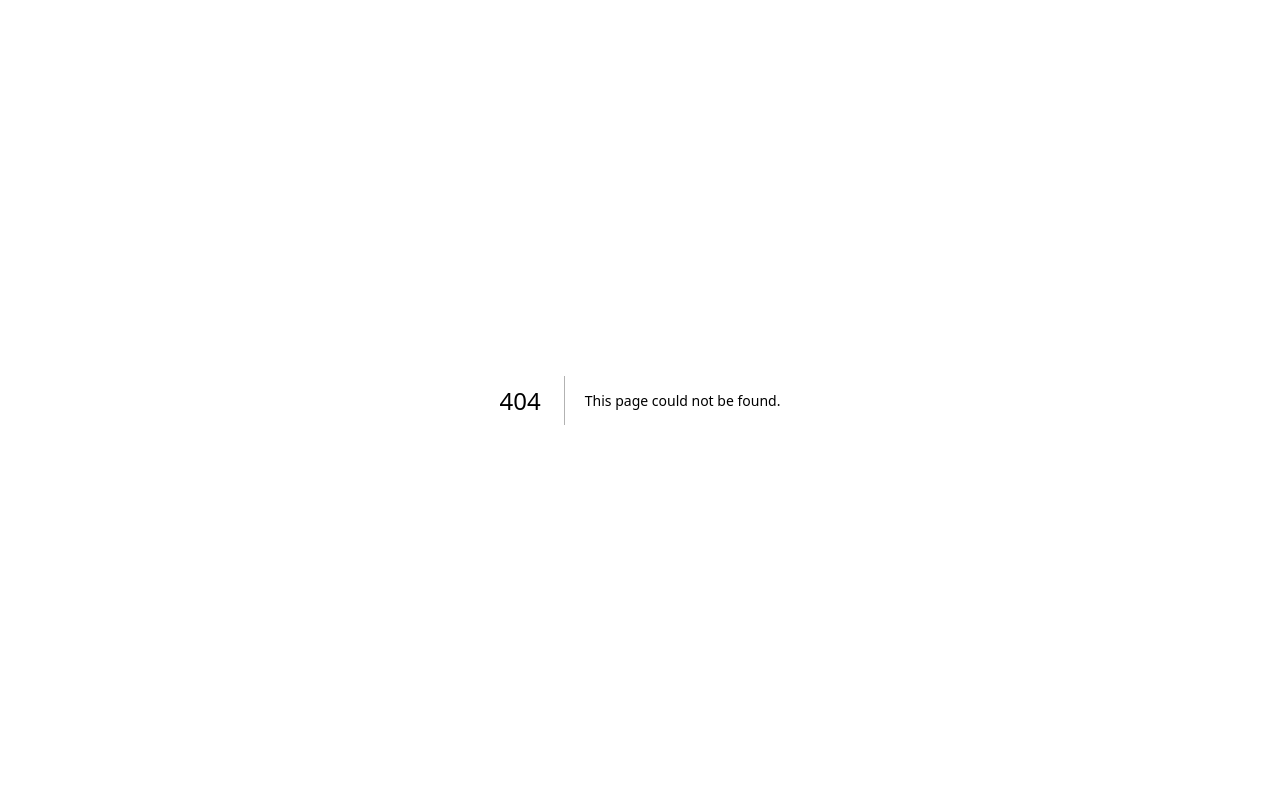
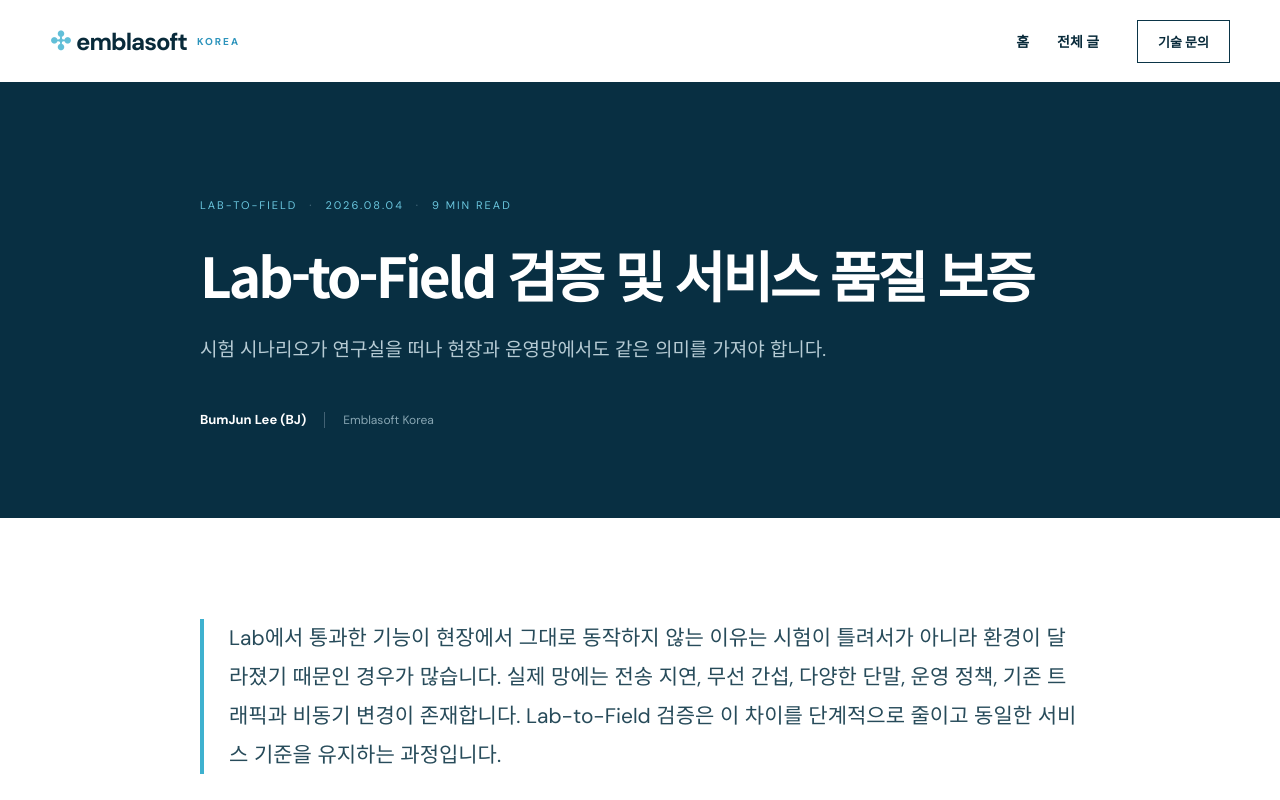
Before and after one commit to mystar11/emblasoft-kr, a Next.js app: page /blog/lab-to-field-service-assurance in a window 1280 px wide. Before the commit this address had no page. Shown: the top 800 px of the page. Built offline with nearby package versions, Linux system fonts and the light colour scheme.

Commit message:
Add lab-to-field-service-assurance article

```diff
--- /dev/null
+++ b/app/blog/lab-to-field-service-assurance/page.tsx
@@ -0,0 +1,9 @@
+import type { Metadata } from "next";
+import TechnicalArticle from "../TechnicalArticle";
+export const metadata: Metadata = { title: "Lab-to-Field 검증 및 서비스 품질 보증", description: "연구실 시험을 현장 인수와 운영 서비스 보증까지 연결하는 Lab-to-Field 검증 방법입니다." };
+export default function Page(){return <TechnicalArticle category="LAB-TO-FIELD" title="Lab-to-Field 검증 및 서비스 품질 보증" dek="시험 시나리오가 연구실을 떠나 현장과 운영망에서도 같은 의미를 가져야 합니다." read="9" lead="Lab에서 통과한 기능이 현장에서 그대로 동작하지 않는 이유는 시험이 틀려서가 아니라 환경이 달라졌기 때문인 경우가 많습니다. 실제 망에는 전송 지연, 무선 간섭, 다양한 단말, 운영 정책, 기존 트래픽과 비동기 변경이 존재합니다. Lab-to-Field 검증은 이 차이를 단계적으로 줄이고 동일한 서비스 기준을 유지하는 과정입니다." sections={[
+{title:"Lab에서는 결함을 통제된 조건으로 재현합니다",paragraphs:["연구실의 장점은 변수 하나씩 바꾸고 같은 조건을 반복할 수 있다는 점입니다. 정상 절차, 경계값, 부하, 장애와 복구 시나리오를 자동화하고 패킷·로그·KPI를 충분히 수집합니다.","이 단계의 목표는 상용망을 완벽히 복제하는 것이 아니라 기능의 기대 동작과 실패 조건을 명확하게 만드는 것입니다."]},
+{title:"Pre-production에서 실제 구성을 닮게 만듭니다",paragraphs:["상용과 같은 소프트웨어, 정책, 주소 체계, 보안 설정과 외부 시스템 연동을 적용합니다. 실제 단말과 에뮬레이션 UE를 함께 사용하고 예상 Busy Hour의 서비스 믹스와 동시 접속을 재현합니다.","FAT와 SAT의 차이를 분명히 하고, 현장 설치 이후 바뀐 항목이 무엇인지 추적해야 Lab 결과와 현장 결과를 비교할 수 있습니다."]},
+{title:"Field에서는 서비스 영향 중심으로 판정합니다",paragraphs:["현장 시험은 최대 부하를 무리하게 발생시키기보다 제한된 시간과 지역에서 서비스 경로, 커버리지, 이동성, SLA와 장애복구를 확인합니다. 운영망 보호를 위해 중단 조건, 비상 연락과 원복 절차를 사전에 합의합니다.","실패 여부뿐 아니라 실제 가입자 영향 범위와 운영자가 문제를 발견하고 조치하는 데 걸린 시간도 품질 지표에 포함합니다."]},
+{title:"운영 단계에서 시험 자산을 계속 사용합니다",paragraphs:["개통 후에는 핵심 시나리오를 Active Monitoring으로 가볍게 반복하고 실제 가입자 세션은 Passive Monitoring으로 관찰합니다. 이상이 발견되면 현장 조건을 Lab에 가져와 재현하고 수정 후 같은 시나리오로 확인합니다.","시나리오, 구성, 결과와 결함을 하나의 이력으로 관리하면 시험팀과 운영팀이 서로 다른 지표를 보는 문제를 줄일 수 있습니다."],quote:"Lab-to-Field의 핵심은 장소를 옮기는 것이 아니라 동일한 서비스 기대치를 각 단계에 맞는 부하와 증거로 검증하는 것입니다."}
+]} closing="Lab의 반복 가능한 시험, 현장의 제한된 검증, 운영망의 Active/Passive Monitoring을 연결하면 개통 이후에도 동일한 품질 기준을 유지할 수 있습니다."/>}
```
